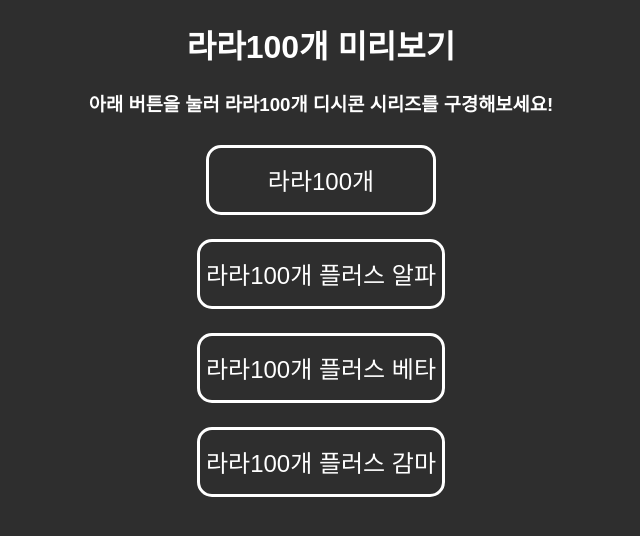
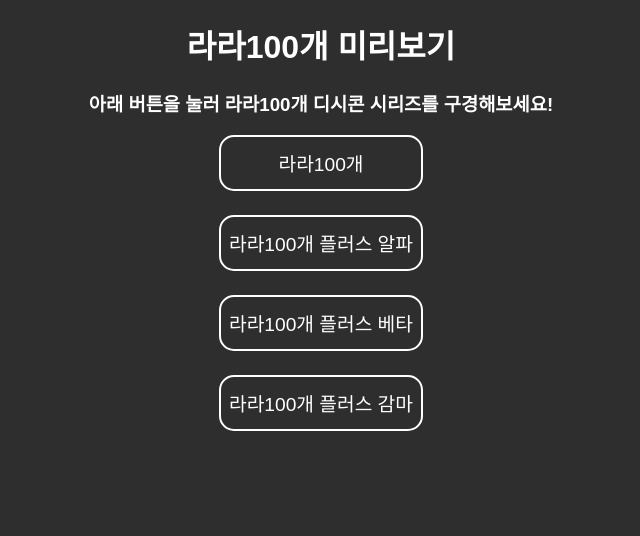
Before and after one commit to imurlovco/rara100Preview, a FastAPI app: page / in a window 1280 px wide. Shown: the top 536 px of the page, without its empty margins (319-959 px from the left). Run offline with FastAPI, Linux system fonts and the light colour scheme; some web fonts are replaced.

Commit message:
Update font / Update button style / Add margin setting / Add link container / Add link color style

```diff
--- a/static/style.css
+++ b/static/style.css
@@ -1,35 +1,21 @@
 :root{ --cols: 10; }
 
 @font-face {
-    font-family: "GMarketSansBold";
-    src: url(fonts/GmarketSansTTFBold.ttf) format('truetype');
-    font-weight: bold;
-    font-display: swap;
-}
-
-@font-face {
-    font-family: "GmMrketSansMedium";
-    src: url(fonts/GmarketSansTTFMedium.ttf) format('truetype');
-    font-weight: normal;
-    font-display: swap;
-}
-
-@font-face {
-    font-family: "GMarketSansLight";
-    src: url(fonts/GmarketSansTTFLight.ttf) format('truetype');
+    font-family: 'GMarketSans';
+    src: url('https://cdn.jsdelivr.net/gh/projectnoonnu/noonfonts_2001@1.1/GmarketSansLight.woff') format('woff');
     font-weight: 300;
     font-display: swap;
 }
 
 body {
-    font-family: "GMarketSansLight", sans-serif;
+    font-family: "GMarketSans", sans-serif;
     background-color: #2e2e2e;
     color: white;
     text-align: center;
 }
 
 .button-container {
-    padding-top: 10px;
+    margin: 10px;
     display: flex;
     flex-direction: column;
     justify-content: center;
@@ -40,16 +26,16 @@ body {
 }
 
 button {
-    font-family: "GMarketSansMedium", sans-serif;
-    font-size: 150%;
+    font-family: "GMarketSans", sans-serif;
+    font-size: 120%;
     border-style: solid;
     border-radius: 15px;
-    border-width: 3px;
+    border-width: 2px;
     border-color: white;
     background-color: #2e2e2e;
     color: white;
-    min-width: 18vw;
-    height: 70px;
+    min-width: 16vw;
+    height: 7vh;
     cursor: pointer;
 }
 
```
Also changed, not shown: other parts of static/style.css (+37 -0 lines).
